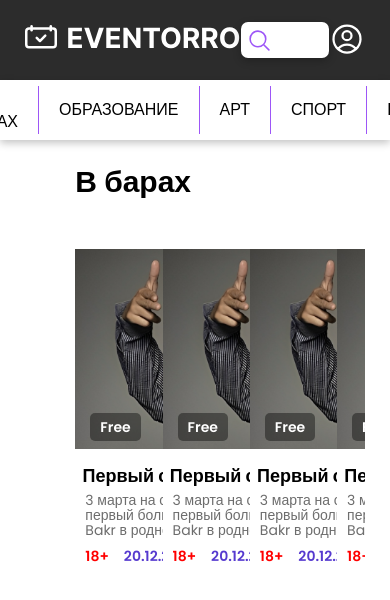
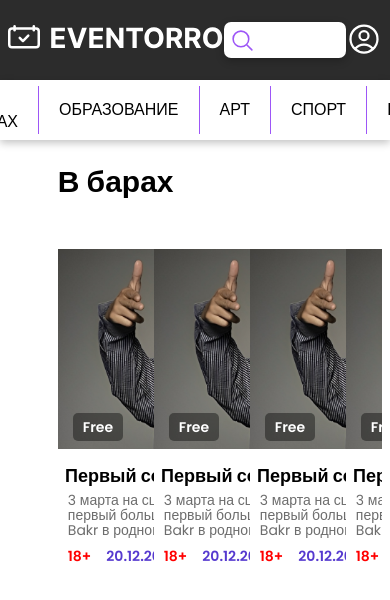
Before and after one commit to amangeldi0/eventero, a React (Vite) app: page / in a window 390 px wide. Shown: the top 600 px of the page. Built offline with nearby package versions, Linux system fonts and the light colour scheme.

Commit message:
adaptive layout

```diff
--- a/src/shared/ui/Layout/Layout.module.scss
+++ b/src/shared/ui/Layout/Layout.module.scss
@@ -1,4 +1,12 @@
 .layout {
     width: 87%;
     margin: 0 auto;
+
+    @media (max-width: 1000px) {
+        width: 92%;
+    }
+
+    @media (max-width: 768px) {
+        width: 96%;
+    }
 }
```
